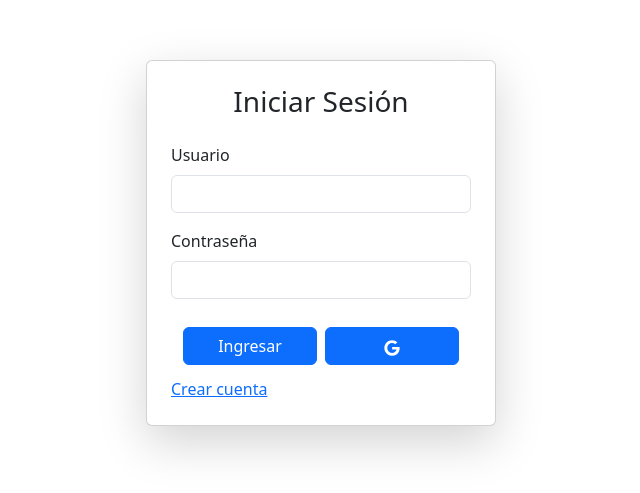
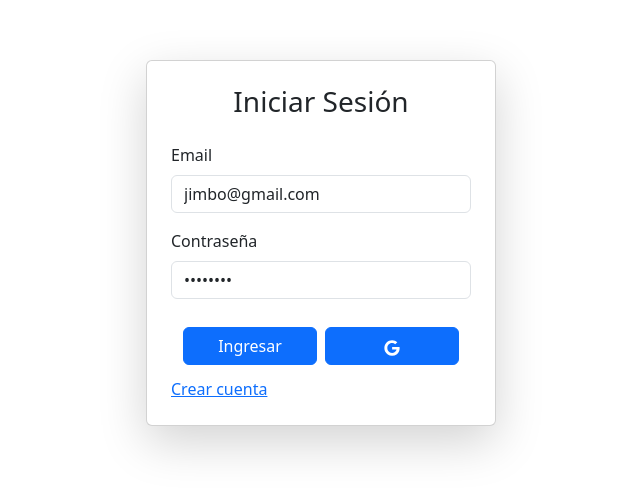
Before and after one commit to MissaelHrz512/firebase-auth, a React (Vite) app: page /auth/login in a window 1280 px wide. Shown: the part 157-650 px from the top of the page, without its empty margins (319-959 px from the left). Built offline with nearby package versions, Linux system fonts and the light colour scheme.

Commit message:
Login Page Modified

```diff
--- a/src/Auth/Pages/Login.jsx
+++ b/src/Auth/Pages/Login.jsx
@@ -1,20 +1,35 @@
 import "bootstrap/dist/css/bootstrap.min.css";
 import { FaGoogle } from "react-icons/fa";
 import { NavLink } from "react-router-dom";
+import { useForm } from "../../Hooks/useForm";
 
 export const Login = () => {
+  const { email, password, onInputChange, formState } = useForm({
+    email: "jimbo@gmail.com",
+    password: "12343124",
+  });
+
+  const handleSubmit = (e) => {
+    e.preventDefault();
+    console.log(formState);
+  };
+
+  const onGoogle = () => {
+    console.log("Google");
+  };
   return (
     <div className="container d-flex justify-content-center align-items-center vh-100">
       <div className="card p-4 shadow-lg" style={{ width: "350px" }}>
         <h3 className="text-center mb-4">Iniciar Sesión</h3>
-        <form>
+        <form onSubmit={handleSubmit}>
           <div className="mb-3">
-            <label className="form-label">Usuario</label>
+            <label className="form-label">Email</label>
             <input
               type="text"
               className="form-control"
-              name="username"
-
+              name="email"
+              value={email}
+              onChange={onInputChange}
             />
           </div>
           <div className="mb-3">
@@ -23,14 +38,19 @@ export const Login = () => {
               type="password"
               className="form-control"
               name="password"
-
+              value={password}
+              onChange={onInputChange}
             />
           </div>
           <div className="login-buttons-container p-2 d-flex justify-content-around">
             <button type="submit" className="btn btn-primary w-100 m-1">
               Ingresar
             </button>
-            <button className="btn btn-primary w-100 m-1">
+            <button
+              onClick={onGoogle}
+              type="button"
+              className="btn btn-primary w-100 m-1"
+            >
               <FaGoogle />
             </button>
           </div>
```
Also changed, not shown: src/Store/Auth/thunks.js (added).
